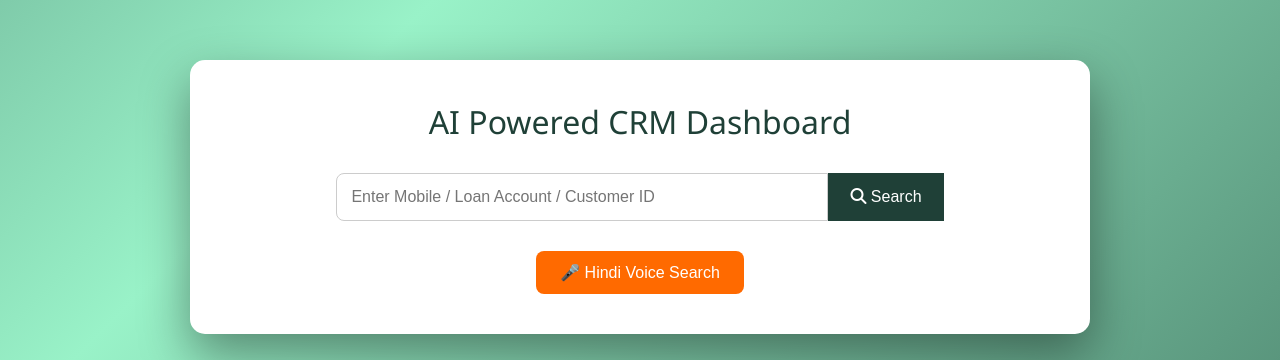
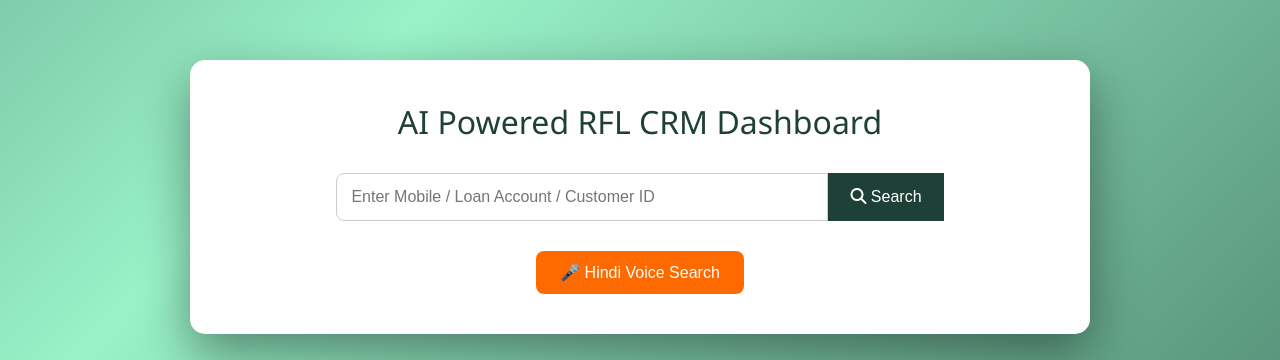
Before and after one commit to Achal1985/NBFC_CRM_V2, a Flask app: page / in a window 1280 px wide. Shown: the part 60-420 px from the top of the page. Run offline with Flask 3, Linux system fonts and the light colour scheme; parts of the project's set-up code (start-up, migrations or seed data) failed here and were passed over.

Commit message:
Update index.html

```diff
--- a/templates/index.html
+++ b/templates/index.html
@@ -222,7 +222,7 @@ color:white;
 
 <div class="container">
 
-<div class="title">AI Powered CRM Dashboard</div>
+<div class="title">AI Powered RFL CRM Dashboard</div>
 
 <div class="search-box">
 <input id="search" placeholder="Enter Mobile / Loan Account / Customer ID">
```
